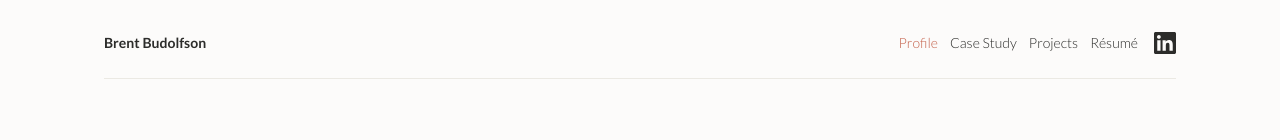
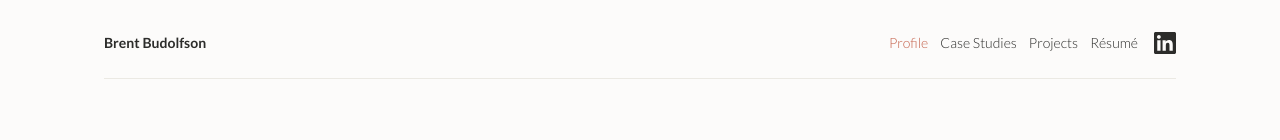
Before and after one commit to bbudolfson/Portfolio-Site, a Next.js app: page / in a window 1280 px wide. Shown: the top 140 px of the page. Built offline with nearby package versions, Linux system fonts and the light colour scheme.

Commit message:
Nav label change

```diff
--- a/src/components/SiteHeader.tsx
+++ b/src/components/SiteHeader.tsx
@@ -37,7 +37,7 @@ export function SiteHeader({ active }: { active: ActiveNav }) {
               className={active === "case-study" ? "topNavLink active" : "topNavLink"}
               href="/case-study"
             >
-              Case Study
+              Case Studies
             </Link>
             <Link className={active === "projects" ? "topNavLink active" : "topNavLink"} href="/projects">
               Projects
@@ -56,7 +56,7 @@ export function SiteHeader({ active }: { active: ActiveNav }) {
                 className={active === "case-study" ? "topNavLink active" : "topNavLink"}
                 href="/case-study"
               >
-                Case Study
+                Case Studies
               </Link>
               <Link className={active === "projects" ? "topNavLink active" : "topNavLink"} href="/projects">
                 Projects
```
